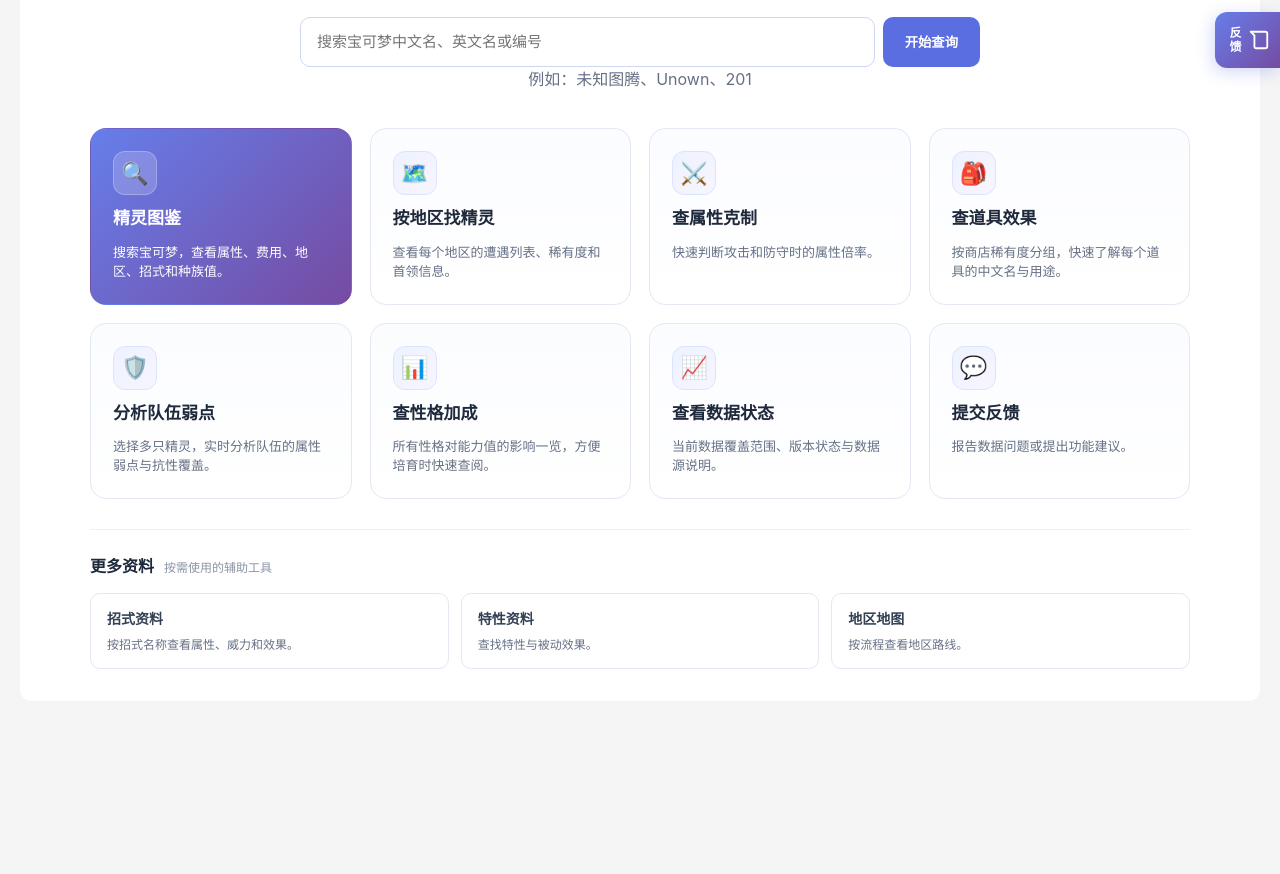
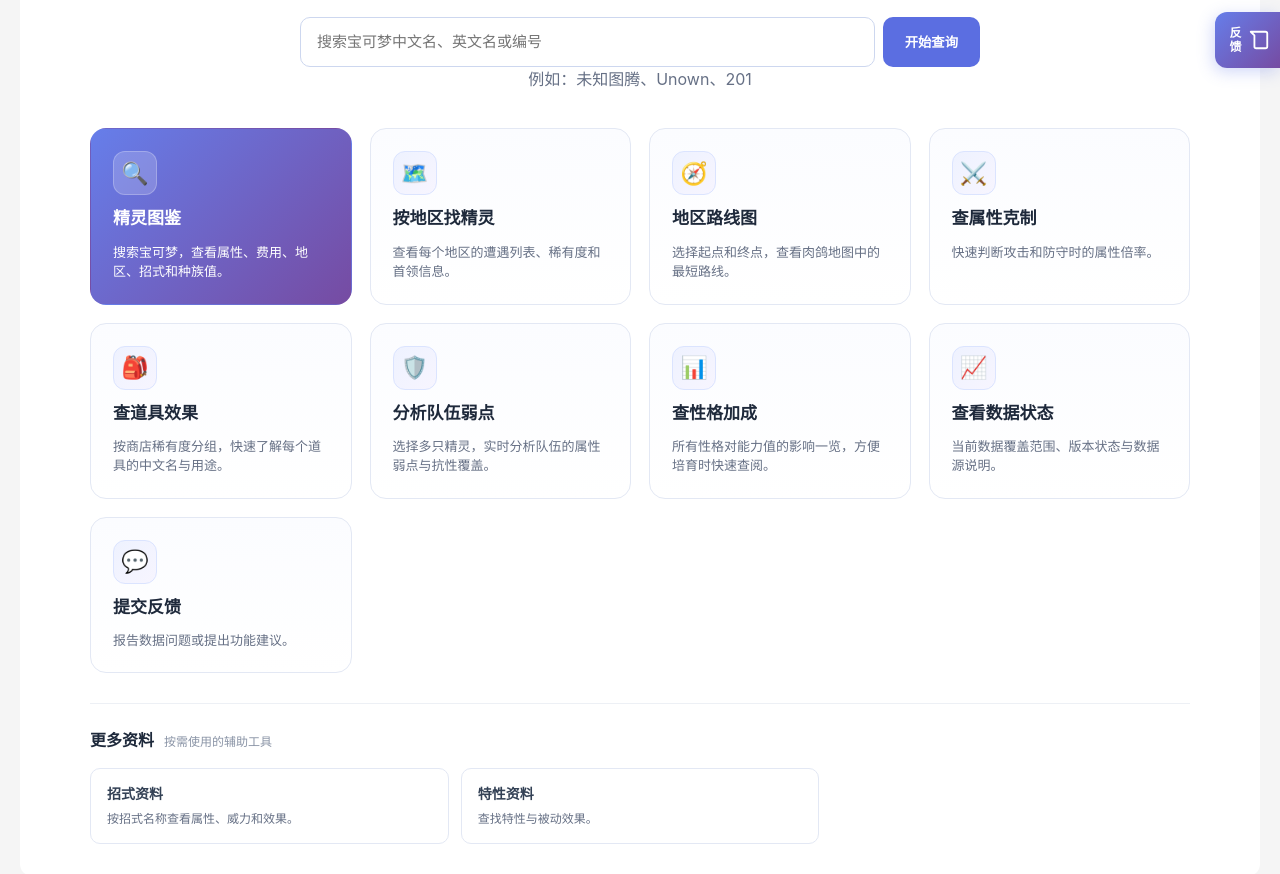
Before and after one commit to ouyangyu98/pokerogue-dex, a React (Vite) app: page / in a window 1280 px wide. Shown: the part 360-1234 px from the top of the page. Before the commit the page ends 1081 px from the top, so only its background shows below. Built offline with nearby package versions, Linux system fonts and the light colour scheme.

Commit message:
fix: restore biome route map entry points

```diff
--- a/src/App.tsx
+++ b/src/App.tsx
@@ -10,6 +10,7 @@ interface DataReportInfo {
 const navItems = [
   { to: '/pokemon', label: '精灵图鉴', primary: true },
   { to: '/biomes', label: '地区查询', primary: true },
+  { to: '/map', label: '地区路线图', primary: true },
   { to: '/types', label: '属性克制', primary: true },
   { to: '/team', label: '配队分析', primary: true },
   { to: '/items', label: '道具清单' },
--- a/src/pages/HomePage.tsx
+++ b/src/pages/HomePage.tsx
@@ -32,6 +32,12 @@ const navCards: NavCard[] = [
     icon: '🗺️',
     title: '按地区找精灵',
     desc: '查看每个地区的遭遇列表、稀有度和首领信息。',
+  },
+  {
+    to: '/map',
+    icon: '🧭',
+    title: '地区路线图',
+    desc: '选择起点和终点，查看肉鸽地图中的最短路线。',
   },
   {
     to: '/types',
@@ -74,7 +80,6 @@ const navCards: NavCard[] = [
 const quickLinks: QuickLink[] = [
   { to: '/moves', title: '招式资料', desc: '按招式名称查看属性、威力和效果。' },
   { to: '/abilities', title: '特性资料', desc: '查找特性与被动效果。' },
-  { to: '/map', title: '地区地图', desc: '按流程查看地区路线。' },
 ]
 
 export default function HomePage() {
```
